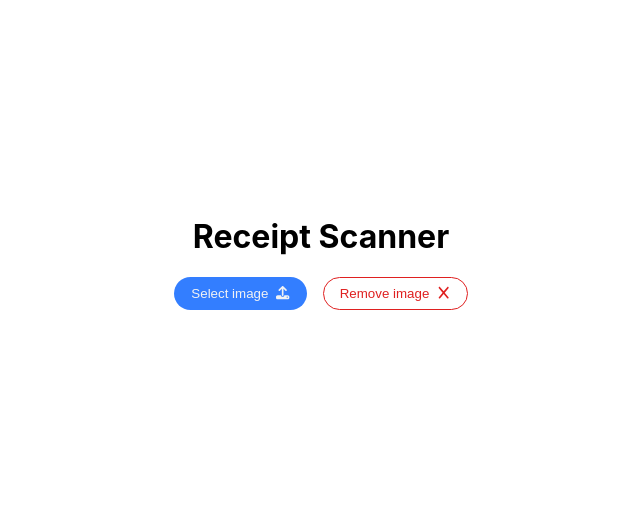
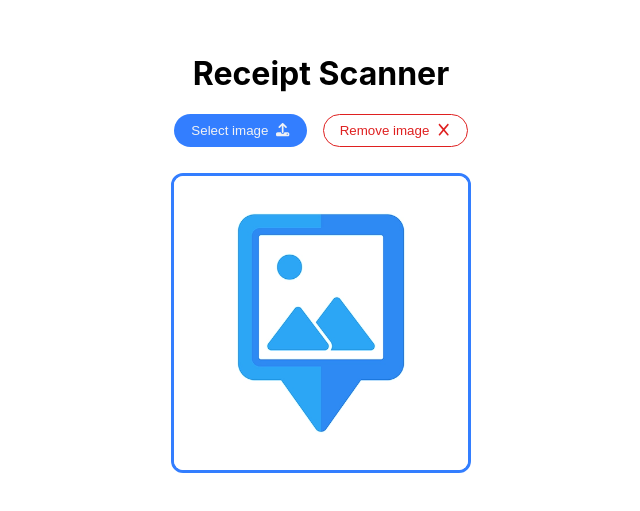
Before and after one commit to StanleyG995/receipt-scanner, a React (Vite) app: page / in a window 1280 px wide. Shown: the part 139-650 px from the top of the page, without its empty margins (319-959 px from the left). Built offline with nearby package versions, Linux system fonts and the light colour scheme.

Commit message:
added placeholder image for preview

```diff
--- a/src/components/InputImage/InputImage.module.scss
+++ b/src/components/InputImage/InputImage.module.scss
@@ -1,7 +1,14 @@
 @use '../../styles/variables/spacing' as *;
+@use '../../styles/variables/colors' as *;
+@use '../../styles/variables/radius' as *;
 
 .input-buttons {
     display: flex;
     flex-direction: row;
     gap: space(m);
 }
+
+.image-preview {
+    border: 3px solid color($primary, 600);
+    border-radius: radius(m);
+}
--- a/src/components/InputImage/InputImage.tsx
+++ b/src/components/InputImage/InputImage.tsx
@@ -5,11 +5,12 @@
 import Button from '../Button/Button'
 import { FaUpload } from "react-icons/fa6";
 import { FaX } from "react-icons/fa6";
+import placeholderImage from '../../assets/img/preview-placeholder.webp';
 
 const InputImage: React.FC<InputImageProps> = ({ onImageSelect, className, previewWidth = 200, previewHeight = 200 }) => {
 
 
-    const [preview, setPreview] = useState<string | null>(null);
+    const [preview, setPreview] = useState<string | null>(placeholderImage);
 
     const inputRef = useRef<HTMLInputElement | null>(null);
 
@@ -30,7 +31,7 @@
         }   }
 
         const handleImageRemove = () => {
-            setPreview(null);
+            setPreview(placeholderImage);
             onImageSelect(null);
             if (inputRef.current) {
                 inputRef.current.value = '';
@@ -56,6 +57,7 @@
                 <img
                 src={preview}
                 alt="Preview"
+                className={styles["image-preview"]}
                 style={{ width: previewWidth, height: previewHeight, objectFit: 'cover', marginTop: '10px' }}
                 />
             )}
```
Also changed, not shown: src/assets/img/preview-placeholder.webp (added).
